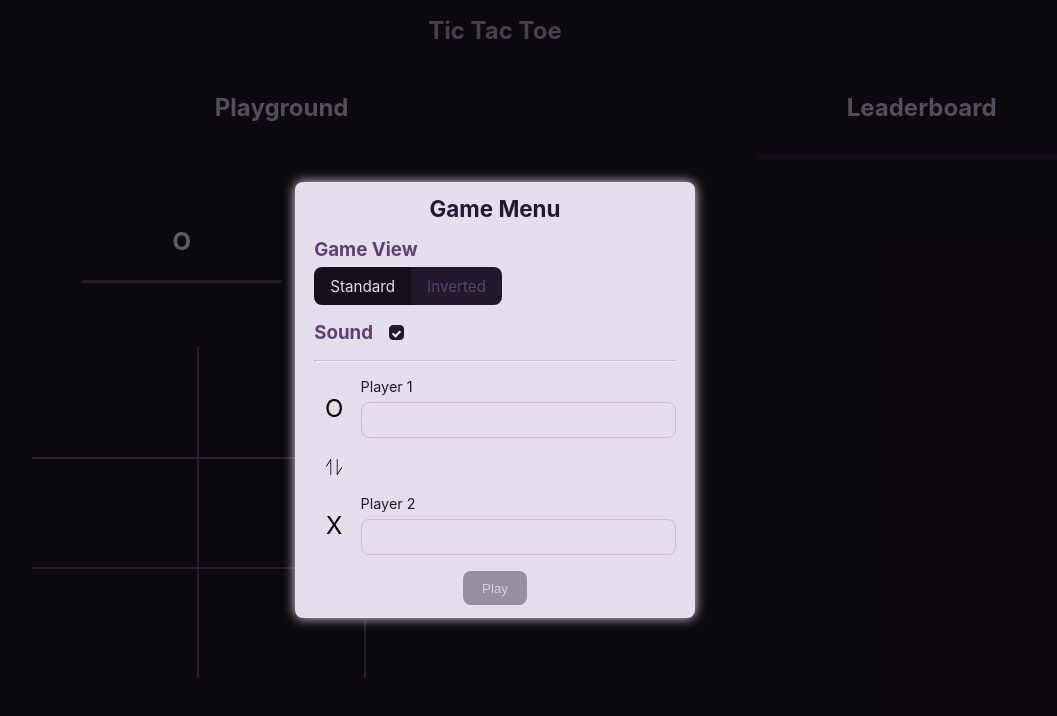
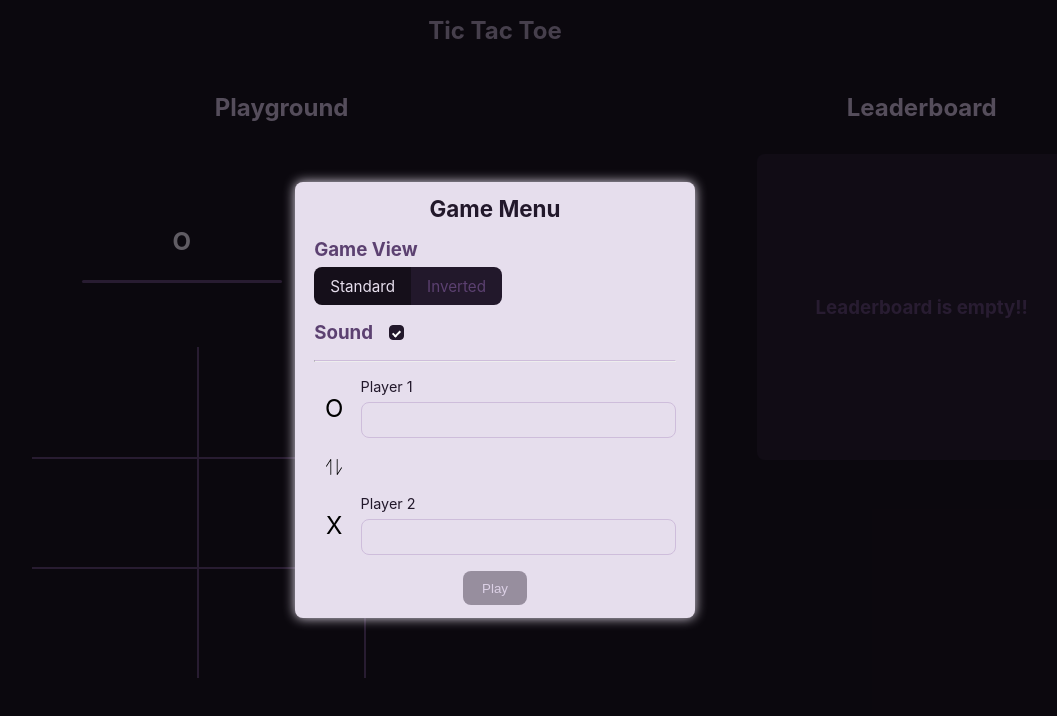
Before and after one commit to geekayush1812/tic-tac-toe, a React (Create React App) app: page / in a window 1280 px wide. Shown: the top 716 px of the page, without its empty margins (145-1202 px from the left). Built offline with nearby package versions, Linux system fonts and the light colour scheme.

Commit message:
add: empty component for leaderboard

```diff
--- /dev/null
+++ b/src/ui/EmptyLeaderboard/EmptyLeaderboard.tsx
@@ -0,0 +1,9 @@
+import './emptyLeaderboard.css';
+
+export const EmptyLeaderboard = () => {
+  return (
+    <div className='el24leaderboardContainer'>
+        <h3>Leaderboard is empty!!</h3>
+    </div>
+  )
+};
--- /dev/null
+++ b/src/ui/EmptyLeaderboard/emptyLeaderboard.css
@@ -0,0 +1,10 @@
+.el24leaderboardContainer{
+    height: 300px;
+    width: 100%;
+    display: flex;
+    align-items: center;
+    justify-content: center;
+}
+.el24leaderboardContainer h3{
+    color: var(--white500);
+}
--- a/src/views/Leaderboard/Leaderboard.tsx
+++ b/src/views/Leaderboard/Leaderboard.tsx
@@ -13,6 +13,7 @@ import {
   leaderboardUser,
   leaderboardUserDetails,
 } from 'types/viewsTypes';
+import { EmptyLeaderboard } from 'ui/EmptyLeaderboard/EmptyLeaderboard';
 import { localStorageKeys } from 'utils/constants/localstorageKeys';
 import { getLocalStorageValue } from 'utils/helpers/getLocalStorageValue';
 
@@ -31,12 +32,14 @@ export const Leaderboard = ({className}:leaderboardProps) => {
             return <UserCard key={index} user={player} />
         })
     }
+    const isLeaderboardNotNull = leaderboard !== null;
+    const isLeaderboardNotEmpty = isLeaderboardNotNull && leaderboard.length !== 0;
     return (
         <section className={`leaderboard ${className ? className : ''}`}>
             <h2>Leaderboard</h2>
             <div className="userCardListContainer">
                 {
-                    leaderboard ? renderLeaderboard(leaderboard) : null
+                    isLeaderboardNotNull && isLeaderboardNotEmpty ? renderLeaderboard(leaderboard) : <EmptyLeaderboard />
                 }
             </div>
         </section>
```
